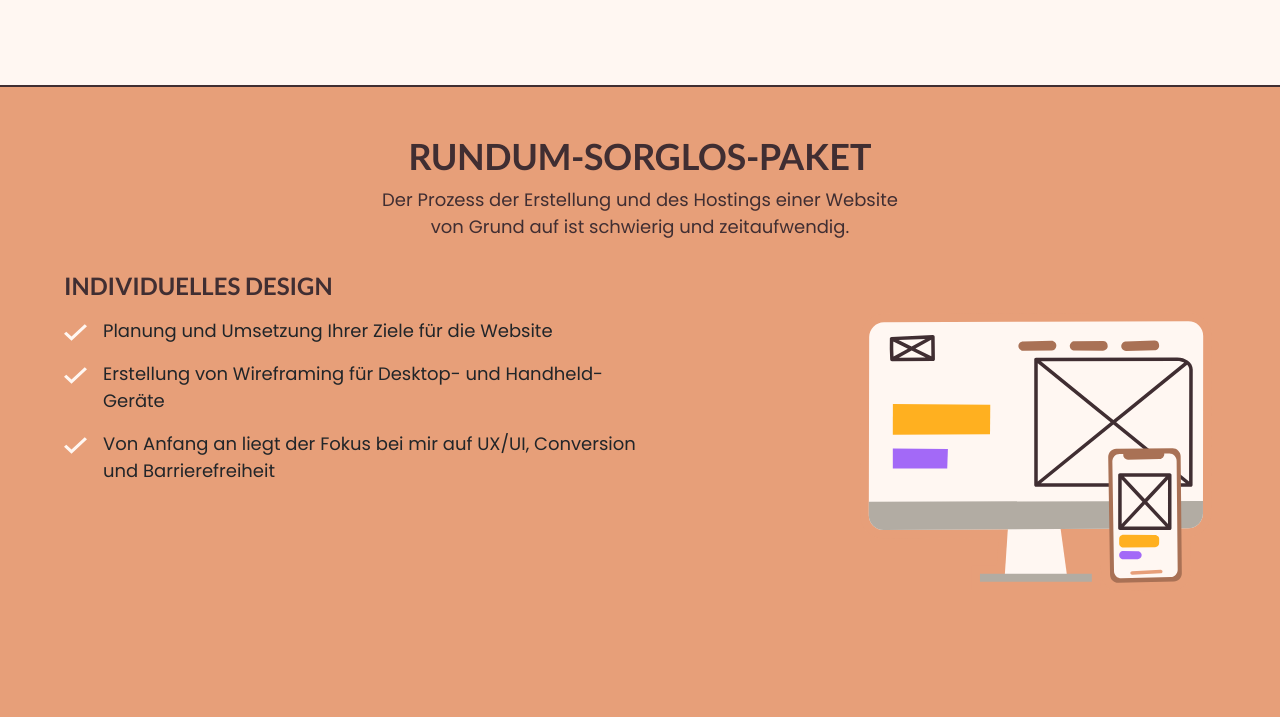
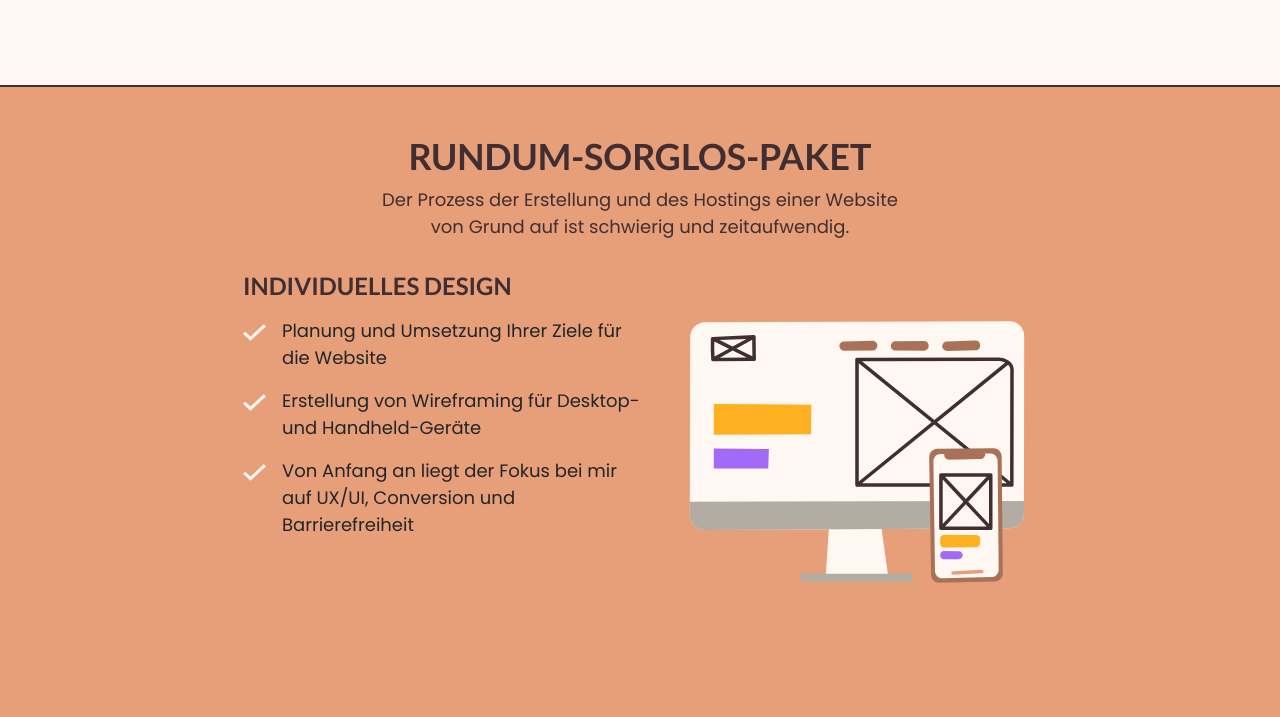
Before and after one commit to MinhKhangTran/11ty_devlifting_v2, an Eleventy site: page src/index.html in a window 1280 px wide. Shown: the part 860-1577 px from the top of the page. Built offline with nearby package versions, Linux system fonts and the light colour scheme; Eleventy itself is replaced by a stand-in of ours; files that its build step writes are made by us from their sources.

Commit message:
:sparkles: fix width

```diff
--- a/src/_includes/partials/process.html
+++ b/src/_includes/partials/process.html
@@ -1,5 +1,5 @@
 <section class="bg-secondary" id="process" aria-label="process section">
-  <div class="wrapper">
+  <div class="sm__wrapper">
     <h2 class="heading-2 text-dark text-md-center">{{process.title}}</h2>
     <p class="body-lg text-dark text-md-center mx-md-auto">{{process.desc}}</p>
 
```
